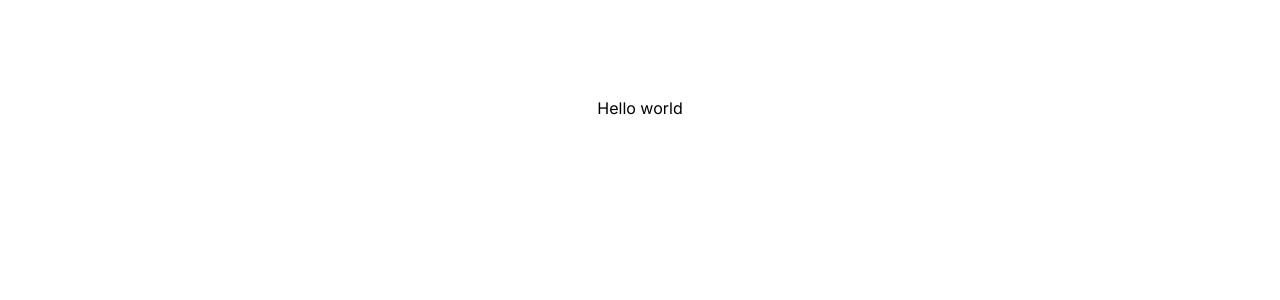
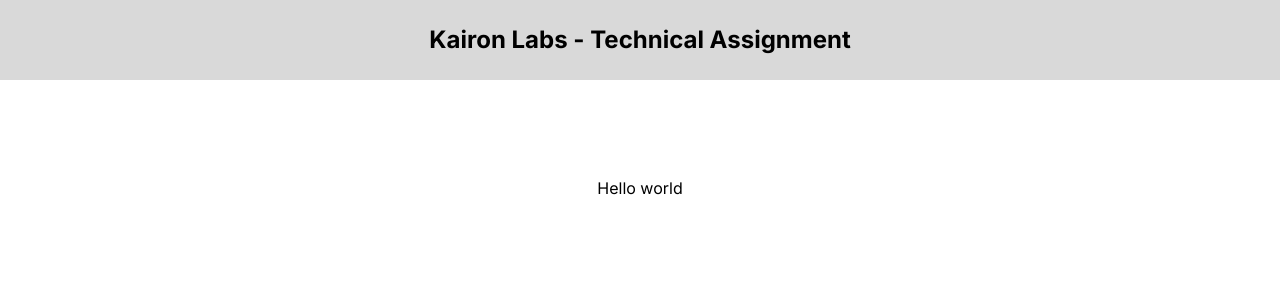
Before and after one commit to carlfremault/kairon-front, a Next.js app: page / in a window 1280 px wide. Shown: the top 300 px of the page. Built offline with nearby package versions, Linux system fonts and the light colour scheme.

Commit message:
Tailwind customize theme - font, colors
Add header

```diff
--- /dev/null
+++ b/src/app/components/Header.tsx
@@ -0,0 +1,13 @@
+import React from "react";
+
+const Header = () => {
+  return (
+    <div className="mx-auto w-100 bg-light-grey py-6">
+      <h1 className="text-center text-2xl font-bold">
+        Kairon Labs - Technical Assignment
+      </h1>
+    </div>
+  );
+};
+
+export default Header;
--- a/src/app/layout.tsx
+++ b/src/app/layout.tsx
@@ -1,6 +1,7 @@
 import type { Metadata } from "next";
 import { Inter } from "next/font/google";
 import "./globals.css";
+import Header from "./components/Header";
 
 const inter = Inter({ subsets: ["latin"] });
 
@@ -16,7 +17,10 @@
 }>) {
   return (
     <html lang="en">
-      <body className={inter.className}>{children}</body>
+      <body className={inter.className}>
+        <Header />
+        <div className="container mx-auto">{children}</div>
+      </body>
     </html>
   );
 }
--- a/tailwind.config.ts
+++ b/tailwind.config.ts
@@ -8,10 +8,13 @@
   ],
   theme: {
     extend: {
-      backgroundImage: {
-        "gradient-radial": "radial-gradient(var(--tw-gradient-stops))",
-        "gradient-conic":
-          "conic-gradient(from 180deg at 50% 50%, var(--tw-gradient-stops))",
+      colors: {
+        "light-grey": "#d9d9d9",
+        "dark-grey": "#8f8f8f",
+        "kairon-green": "#3AD58A",
+      },
+      fontFamily: {
+        sans: ['"Inter"'],
       },
     },
   },
```
